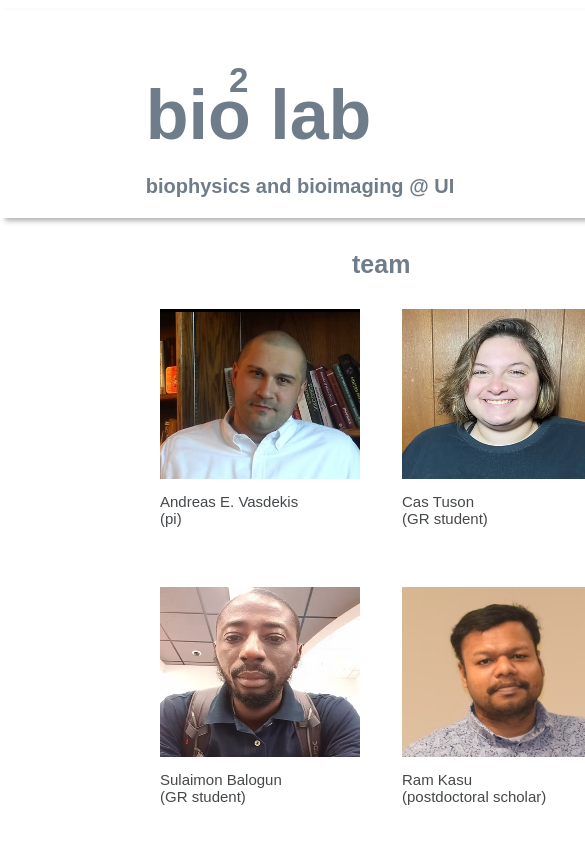
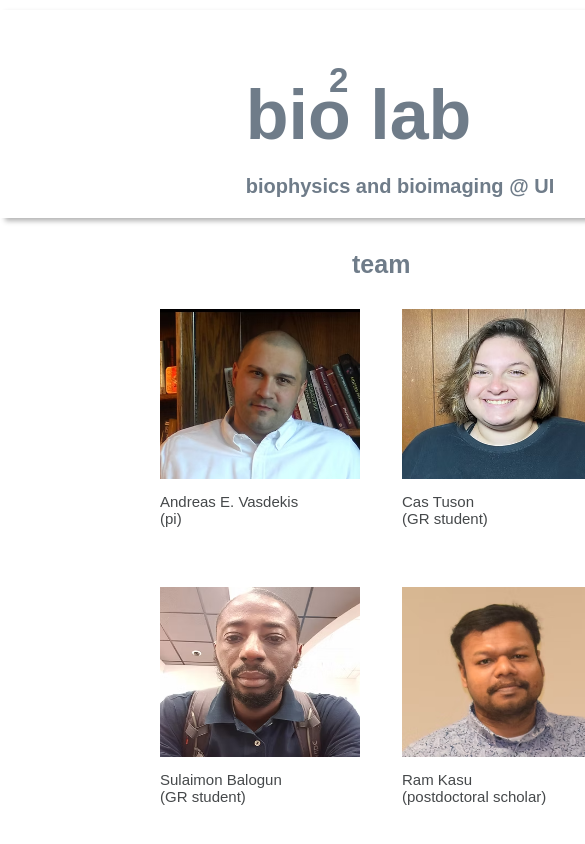
Before and after one commit to busari-mcode/bio-lab, a React (Create React App) app: page /people in a window 390 px wide. Shown: the top 844 px of the page, 585 px wide, since content can reach past the window. Built offline with nearby package versions, Linux system fonts and the light colour scheme; the HTML template or start-up script is replaced by a standard one.

Commit message:
new changes

```diff
--- a/src/components/heading/header.css
+++ b/src/components/heading/header.css
@@ -283,13 +283,19 @@
         display: flex;
         flex-direction: column;
         align-items: center;
-        width: 600px;
+        width: 800px;
     }
     .menu-icon i {
         font-size: 30px;
         color: rgba(69, 86, 103, 0.775);
         margin-bottom: 30px;
         margin-top: 30px;
+    }
+}
+
+@media screen and (min-width: 799px) {
+    .header {
+        width: 61rem !important;
     }
 }
 
@@ -304,6 +310,7 @@
         display: flex;
         flex-direction: column;
         align-items: center;
+        width: 800px;
     }
     .menu-icon i {
         font-size: 30px;
--- a/src/components/people/people.css
+++ b/src/components/people/people.css
@@ -335,7 +335,7 @@
     }
     .alumni_std_profiles {
         display: grid;
-        grid-template-columns: 50px 50px;
+        grid-template-columns: 50px 50px !important;
         row-gap: 60px;
         column-gap: 12rem;
         margin-left: 7rem;
@@ -389,7 +389,7 @@
     }
     .alumni_std_profiles {
         display: grid;
-        grid-template-columns: 50px 50px;
+        grid-template-columns: 50px 50px 50px;
         row-gap: 60px;
         column-gap: 12rem;
         margin-left: 7rem;
```
